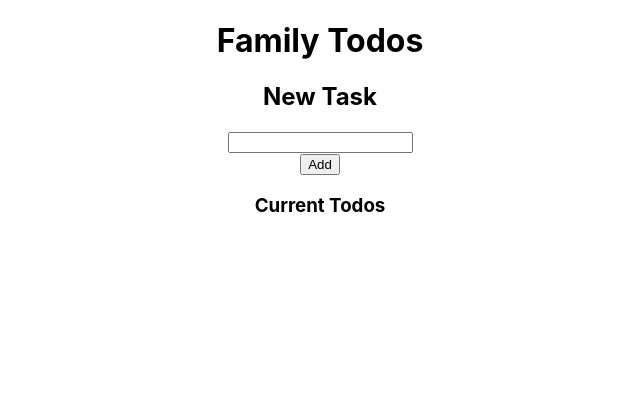
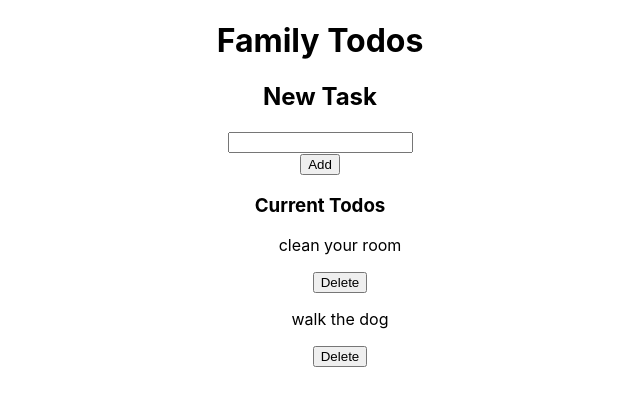
Before and after one commit to najeesimmons/family-todos, a React (Create React App) app: page / in a window 1280 px wide. Shown: the top 406 px of the page, without its empty margins (320-960 px from the left). Built offline with nearby package versions, Linux system fonts and the light colour scheme.

Commit message:
state update funciton working for todos, todos displaying in TodoDisplay

```diff
--- a/src/App.js
+++ b/src/App.js
@@ -3,24 +3,25 @@ import TodoInput from "./components/TodoInput";
 import TodoDisplay from "./components/TodoDisplay";
 import { useState } from "react";
 
-const DUMMY_DATA = [
-  { todo: "clean your room", time: new Date() },
-  { todo: "walk the dog", time: new Date() },
-];
+const DUMMY_DATA = [{id: 1, text: "clean your room" }, { id: 2, text: "walk the dog" }];
 
 function App() {
   const [todos, setTodos] = useState(DUMMY_DATA);
 
-  const handleAddTodo = (newTodo) => {
+  const handleAddTodos = (enteredText) => {
     setTodos(prevTodos => {
-      return [...prevTodos, newTodo]
-    })
-  }
+      const updatedTodos = [...prevTodos];
+      updatedTodos.unshift({ id: Math.random().toString(), text: enteredText,  });
+      return updatedTodos;
+    });
+
+    console.log(todos);
+  };
 
   return (
     <div className="App">
       <h1>Family Todos</h1>
-      <TodoInput onAddTodo={handleAddTodo} />
+      <TodoInput onAddTodos={handleAddTodos} />
       <TodoDisplay todos={todos} />
     </div>
   );
--- a/src/UI/Button.js
+++ b/src/UI/Button.js
@@ -1,7 +1,7 @@
 const Button = () => {
     return (
         <div>
-        <button>Add</button>
+        <button type="submit">Add</button>
         </div>
     )
 }
--- a/src/components/ToDoDisplay.js
+++ b/src/components/ToDoDisplay.js
@@ -1,9 +1,19 @@
-const TodoDisplay = () => {
-    return (
-        <div>
-            <h3>Current Todos</h3>
-        </div>
-    )
-}
+import TodoItem from "./TodoItem";
 
-export default TodoDisplay
+const TodoDisplay = (props) => {
+  console.log(props.todos);
+
+  return (
+    <div>
+      <h3>Current Todos</h3>
+      <ul>
+        {props.todos.map((item) => (
+          <TodoItem key={item.id} id={item.id} text={item.text} />
+
+        ))}
+      </ul>
+    </div>
+  );
+};
+
+export default TodoDisplay;
--- a/src/components/TodoInput.js
+++ b/src/components/TodoInput.js
@@ -1,13 +1,25 @@
+import { useState } from "react";
 import Button from "../UI/Button";
 
-const TodoInput = () => {
+const TodoInput = (props) => {
+
+  const [enteredValue, setEnteredValue] = useState("")
+
+  const handleInputChange = (event) => {
+      setEnteredValue(event.target.value)
+      console.log(enteredValue)
+  }
+  const handleFormSubmit = event => {
+      event.preventDefault()
+      props.onAddTodos(enteredValue)
+  }
   return (
     <div>
       <h2>New Task</h2>
-      <form>
-          <input></input>
+      <form onSubmit={handleFormSubmit}>
+          <input onChange={handleInputChange}></input>
+          <Button />
       </form>
-      <Button />
     </div>
   );
 };
--- a/src/components/TodoItem.js
+++ b/src/components/TodoItem.js
@@ -1,7 +1,11 @@
-const TodoItem = () => {
-    return (
-        <h4>Item</h4>
-    )
-}
+const TodoItem = (props) => {
+  return (
+    // <h4>{props.text}</h4>
+    <div>
+      <p>{props.text}</p>
+      <button>Delete</button>
+    </div>
+  );
+};
 
-export default TodoItem
+export default TodoItem;
```
